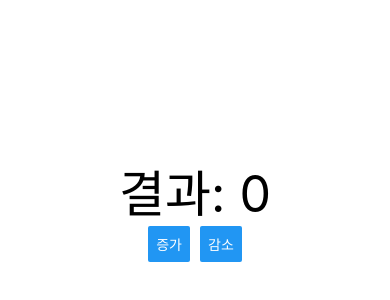
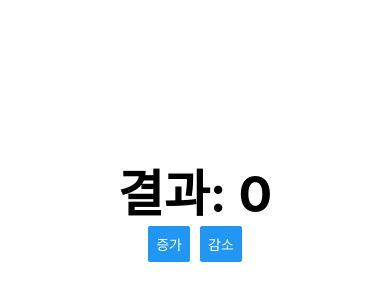
Before and after one commit to profhskim/RN_weathter_app_250109, a React Native app: screen / in a window 390 px wide. Shown: the part 214-514 px from the top of the page. Built offline with nearby package versions, Linux system fonts and the light colour scheme.

Commit message:
Simple Design

```diff
--- a/App.js
+++ b/App.js
@@ -6,12 +6,11 @@ export default function App() {
   const [number, setNumber] = useState(0);
   return (
     <View style={styles.container}>
-      <Text style={{fontSize:50}}>결과: {number}</Text>
-      <View style={{flexDirection: "row", gap:10}}>
-        <Button title="증가" onPress={()=>{setNumber(number+1)}}/>
-        <Button title="감소" onPress={()=>{setNumber(number-1)}}/>
+      <Text style={styles.text}>결과: {number}</Text>
+      <View style={styles.btnGroup}>
+        <Button style={styles.btn} title="증가" onPress={()=>{setNumber(number+1)}}/>
+        <Button style={styles.btn} title="감소" onPress={()=>{setNumber(number-1)}}/>
       </View>
-      {/*<StatusBar backgroundColor="red" barStyle="dark-content" hidden={true}/>*/}
       <StatusBar style='auto'/>
     </View>
   );
@@ -24,4 +23,15 @@ const styles = StyleSheet.create({
     alignItems: 'center',
     justifyContent: 'center',
   },
+  text: {
+    fontSize: 50,
+    fontWeight:"bold",
+  },
+  btnGroup: {
+    flexDirection:"row",
+    gap:10,
+  },
+  btn: {
+    flex:2,
+  }
 });
```
